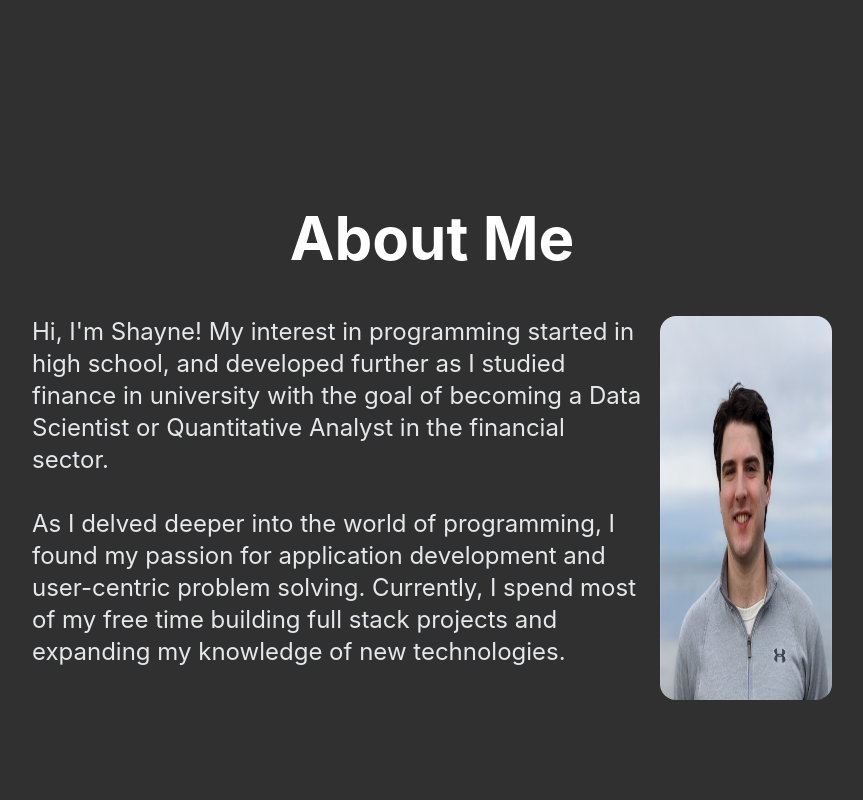
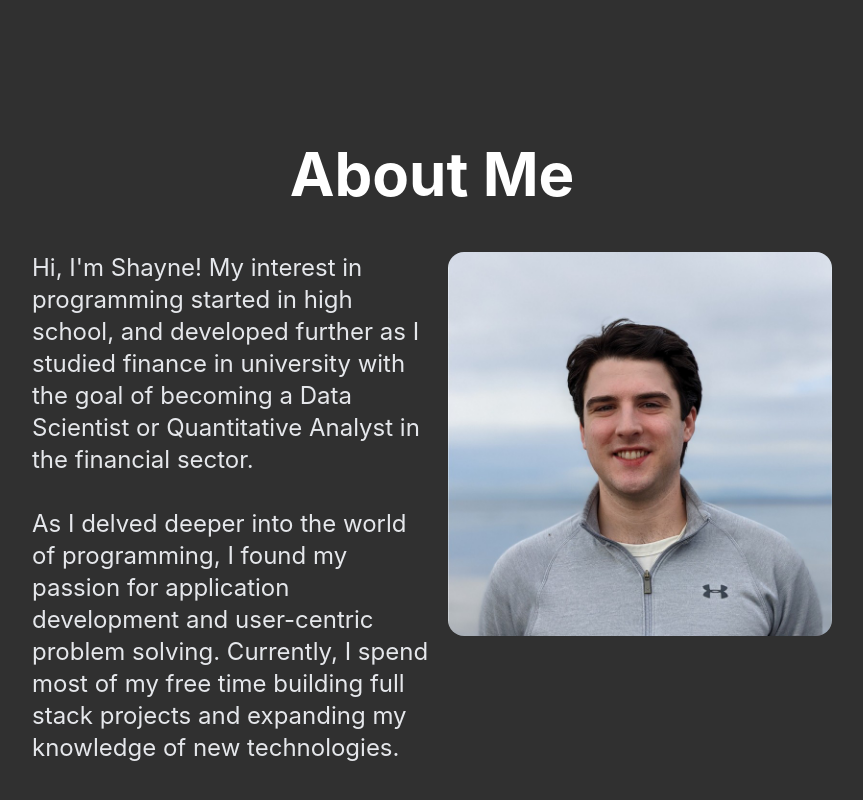
Before and after one commit to shaynelar/shaynelarochelle.com, a Next.js app: page / in a window 1280 px wide. Shown: the part 790-1590 px from the top of the page, without its empty margins (208-1071 px from the left). Built offline with nearby package versions, Linux system fonts and the light colour scheme.

Commit message:
Remove lazyloading of image as it distorted style

```diff
--- a/components/AboutSection.tsx
+++ b/components/AboutSection.tsx
@@ -1,7 +1,7 @@
 import React from "react";
 import Layout from "./Layout";
 import Heading from "./Heading";
-import Lazy from "react-lazyload";
+
 const AboutSection = () => {
 	return (
 		<section>
@@ -27,7 +27,6 @@ const AboutSection = () => {
 						Currently, I spend most of my free time building full stack projects
 						and expanding my knowledge of new technologies.{" "}
 					</p>
-					<Lazy>
 					<img
 						src="/myself.jpg"
 						className="md:h-60 lg:h-96 rounded-2xl mt-10 md:mt-0"
@@ -35,7 +34,6 @@ const AboutSection = () => {
 						width="800px"
 						height="800px"
 					/>
-					</Lazy>
 				</div>
 			</Layout>
 		</section>
```
Lines whose indentation alone changed are shown as unchanged.
